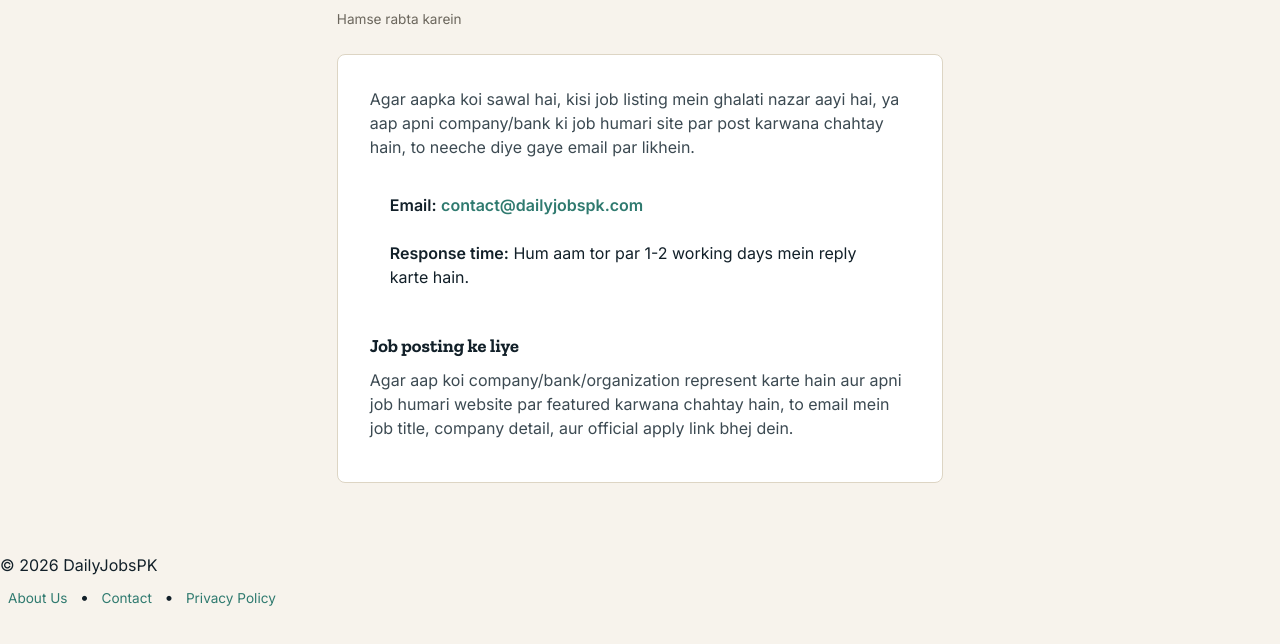
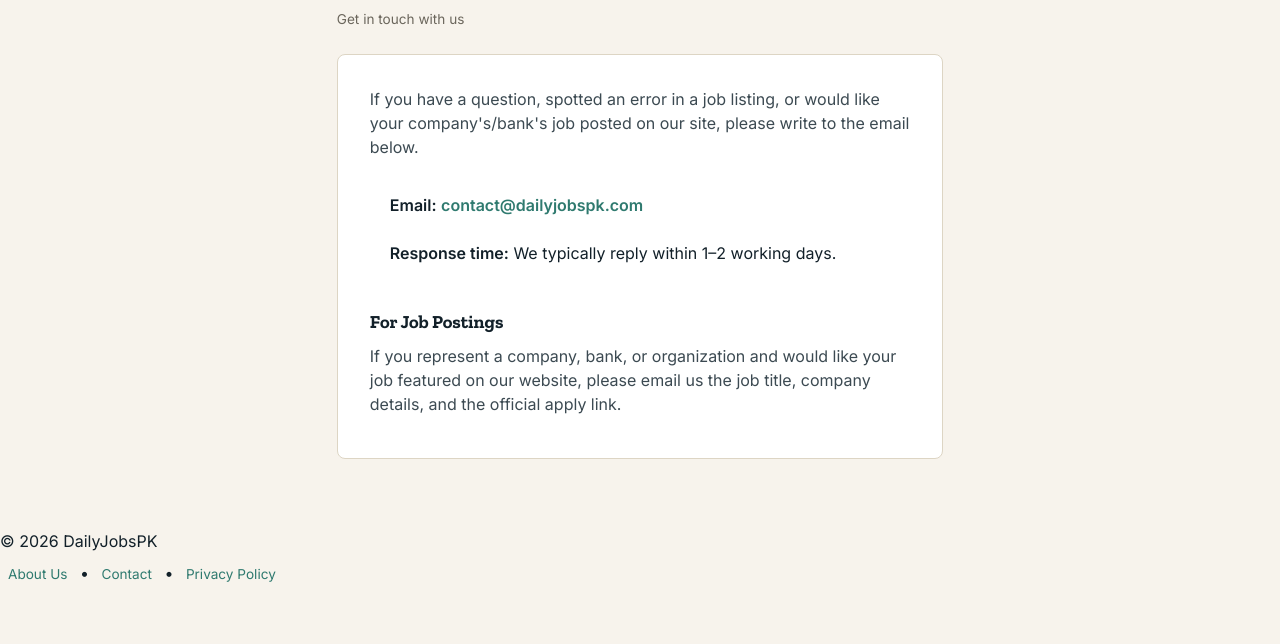
Before and after one commit to arsalannawaz42/job-board-app, a website: page job-board/public/contact.html in a window 1280 px wide. Shown: the part 148-792 px from the top of the page. Drawn offline with nearby package versions, Linux system fonts and the light colour scheme.

Commit message:
Update contact.html

```diff
--- a/job-board/public/contact.html
+++ b/job-board/public/contact.html
@@ -1,5 +1,5 @@
 <!DOCTYPE html>
-<html lang="ur">
+<html lang="en">
 <head>
 <meta charset="UTF-8">
 <meta name="viewport" content="width=device-width, initial-scale=1.0">
@@ -20,18 +20,18 @@
 
 <div class="static-page">
   <h1>Contact Us</h1>
-  <div class="updated">Hamse rabta karein</div>
+  <div class="updated">Get in touch with us</div>
   <div class="card">
-    <p>Agar aapka koi sawal hai, kisi job listing mein ghalati nazar aayi hai, ya aap apni company/bank ki job humari site par post karwana chahtay hain, to neeche diye gaye email par likhein.</p>
+    <p>If you have a question, spotted an error in a job listing, or would like your company's/bank's job posted on our site, please write to the email below.</p>
 
     <div class="contact-box">
       <strong>Email:</strong> <a href="mailto:contact@dailyjobspk.com">contact@dailyjobspk.com</a>
       <br><br>
-      <strong>Response time:</strong> Hum aam tor par 1-2 working days mein reply karte hain.
+      <strong>Response time:</strong> We typically reply within 1–2 working days.
     </div>
 
-    <h2 style="margin-top:26px;">Job posting ke liye</h2>
-    <p>Agar aap koi company/bank/organization represent karte hain aur apni job humari website par featured karwana chahtay hain, to email mein job title, company detail, aur official apply link bhej dein.</p>
+    <h2 style="margin-top:26px;">For Job Postings</h2>
+    <p>If you represent a company, bank, or organization and would like your job featured on our website, please email us the job title, company details, and the official apply link.</p>
   </div>
 </div>
 
```
